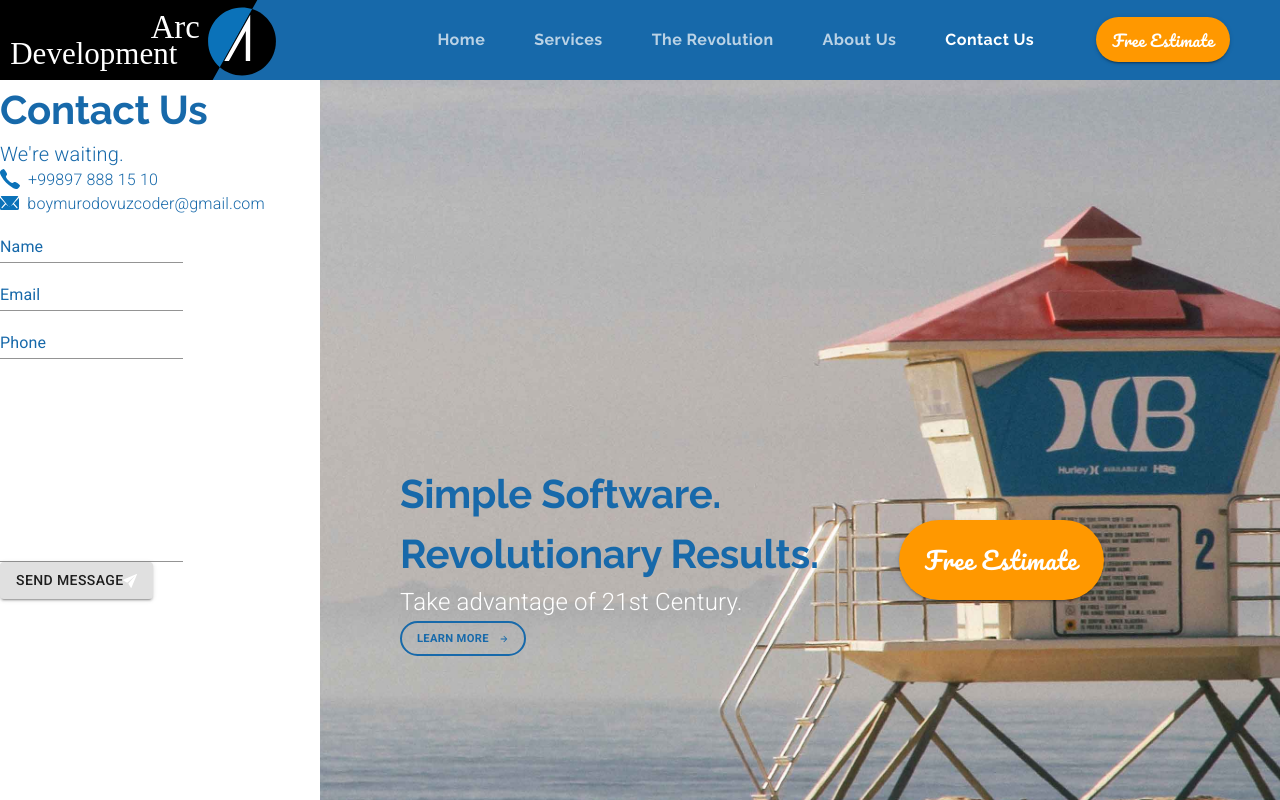
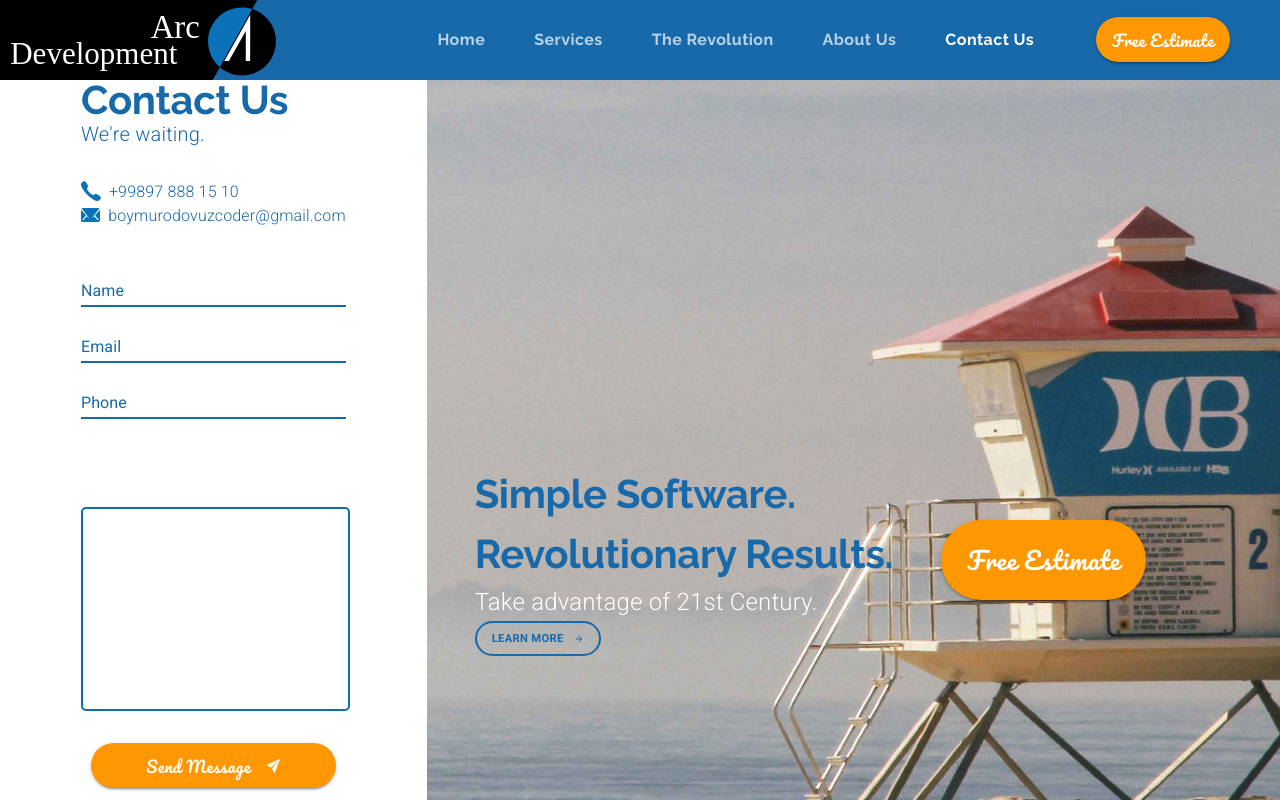
Before and after one commit to samandar-boymurodov/Arc-Development, a React (Create React App) app: page /contact in a window 1280 px wide. Shown: the top 800 px of the page. Built offline with nearby package versions, Linux system fonts and the light colour scheme.

Commit message:
UI of Contact page done

```diff
--- a/src/components/UI/Theme.js
+++ b/src/components/UI/Theme.js
@@ -72,6 +72,19 @@ export const Theme = createMuiTheme({
         color: "#1769aa",
       },
     },
-    MuiInput: {},
+    MuiInput: {
+      root: {
+        color: "#868686",
+        fontWeight: 300,
+      },
+      underline: {
+        "&::before": {
+          borderBottom: "2px solid #1769aa",
+        },
+        "&:hover:not($disabled):not($focused):not($error)::before": {
+          borderBottom: "2px solid #1769aa",
+        },
+      },
+    },
   },
 });
--- a/src/components/contact.js
+++ b/src/components/contact.js
@@ -9,6 +9,7 @@ import {
 import { makeStyles, useTheme } from "@material-ui/styles";
 
 import backImg from "../assets/background.jpg";
+import mobileBackImg from "../assets/mobileBackground.jpg";
 import phoneIcon from "../assets/phone.svg";
 import emailIcon from "../assets/email.svg";
 import sendIcon from "../assets/send.svg";
@@ -21,6 +22,9 @@ const useStyles = makeStyles((theme) => ({
     backgroundSize: "cover",
     height: "60rem",
     backgroundRepeat: "no-repeat",
+    [theme.breakpoints.down("md")]: {
+      backgroundImage: `url(${mobileBackImg})`,
+    },
   },
   estimate: {
     ...theme.typography.estimate,
@@ -33,7 +37,7 @@ const useStyles = makeStyles((theme) => ({
       backgroundColor: theme.palette.secondary.light,
     },
     marginRight: "5rem",
-    [theme.breakpoints.down("sm")]: {
+    [theme.breakpoints.down("md")]: {
       marginRight: 0,
     },
   },
@@ -43,11 +47,29 @@ const useStyles = makeStyles((theme) => ({
     height: 35,
   },
   callContainer: {
-    marginLeft: "5rem",
-    [theme.breakpoints.down("sm")]: {
+    marginLeft: "3rem",
+    [theme.breakpoints.down("md")]: {
       marginLeft: "1.5rem",
       marginRight: "1.5rem",
     },
+  },
+  textArea: {
+    border: "2px solid #1769aa",
+    borderRadius: 5,
+    marginTop: "5rem",
+  },
+  textAreaPadding: {
+    padding: 5,
+  },
+  sendButton: {
+    ...theme.typography.estimate,
+    backgroundColor: theme.palette.secondary.main,
+    "&:hover": {
+      backgroundColor: theme.palette.secondary.light,
+    },
+    borderRadius: 50,
+    width: 245,
+    height: 45,
   },
 }));
 
@@ -56,6 +78,7 @@ export const Contact = function () {
   const classes = useStyles();
 
   const matchesSM = useMediaQuery(theme.breakpoints.down("sm"));
+  const matchesMD = useMediaQuery(theme.breakpoints.down("md"));
 
   const [name, setName] = useState("");
   const [email, setEmail] = useState("");
@@ -64,15 +87,35 @@ export const Contact = function () {
 
   return (
     <Grid container>
-      <Grid item container direction="column" lg={3}>
+      <Grid
+        item
+        container
+        direction="column"
+        lg={4}
+        xl={3}
+        alignItems="center"
+        style={{
+          marginTop: matchesMD ? "5rem" : 0,
+          marginBottom: matchesMD ? "5rem" : 0,
+        }}
+      >
         {/*--- Form ---*/}
         <Grid item>
-          <Typography variant="h2" color="primary">
+          <Grid item>
+            <Typography
+              variant="h2"
+              color="primary"
+              align={matchesMD ? "center" : undefined}
+              style={{
+                lineHeight: 1,
+              }}
+            >
               Contact Us
             </Typography>
           </Grid>
           <Grid item>
             <Typography
+              align={matchesMD ? "center" : undefined}
               variant="body2"
               style={{ color: theme.palette.primary.main }}
             >
@@ -80,7 +123,13 @@ export const Contact = function () {
             </Typography>
           </Grid>
           <Grid item container direction="column">
-          <Grid item container>
+            <Grid
+              item
+              container
+              style={{
+                marginTop: "2rem",
+              }}
+            >
               <Grid item>
                 <img
                   src={phoneIcon}
@@ -100,7 +149,13 @@ export const Contact = function () {
                 </Typography>
               </Grid>
             </Grid>
-          <Grid item container>
+            <Grid
+              item
+              container
+              style={{
+                marginBottom: "2rem",
+              }}
+            >
               <Grid item>
                 <img
                   src={emailIcon}
@@ -123,18 +178,28 @@ export const Contact = function () {
             </Grid>
           </Grid>
           {/*--- Inputs & Button --- */}
-        <Grid item container>
+          <Grid item container style={{ maxWidth: "20rem" }} direction="column">
             <Grid item>
               <TextField
                 label="Name"
+                style={{
+                  marginBottom: "0.5rem",
+                }}
                 id="name"
+                autoComplete="off"
                 value={name}
+                fullWidth
                 onChange={(e) => setName(e.target.value)}
               />
             </Grid>
             <Grid item>
               <TextField
+                style={{
+                  marginBottom: "0.5rem",
+                }}
                 label="Email"
+                fullWidth
+                autoComplete="off"
                 id="email"
                 value={email}
                 onChange={(e) => setEmail(e.target.value)}
@@ -143,7 +208,12 @@ export const Contact = function () {
             <Grid item>
               <TextField
                 label="Phone"
+                style={{
+                  marginBottom: "0.5rem",
+                }}
+                autoComplete="off"
                 id="phone"
+                fullWidth
                 value={phone}
                 onChange={(e) => setPhone(e.target.value)}
               />
@@ -152,23 +222,45 @@ export const Contact = function () {
               <TextField
                 rows={10}
                 multiline
+                fullWidth
                 value={message}
+                className={classes.textArea}
+                InputProps={{
+                  disableUnderline: true,
+                  classes: {
+                    root: classes.textAreaPadding,
+                  },
+                }}
                 onChange={(e) => setMessage(e.target.value)}
               />
             </Grid>
-          <Grid item>
-            <Button variant="contained">
+            <Grid
+              item
+              container
+              justify="center"
+              style={{
+                marginTop: "2rem",
+              }}
+            >
+              <Button variant="contained" className={classes.sendButton}>
                 Send Message
-              <img src={sendIcon} alt="sendIcon" />
+                <img
+                  src={sendIcon}
+                  alt="sendIcon"
+                  style={{ marginLeft: "1rem" }}
+                />
               </Button>
+            </Grid>
           </Grid>
         </Grid>
       </Grid>
       <Grid
         item
         container
-        direction="row"
-        lg={9}
+        direction={matchesMD ? "column" : "row"}
+        justify={matchesMD ? "center" : undefined}
+        lg={8}
+        xl={9}
         className={classes.estimateBg}
         alignItems="center"
       >
@@ -176,7 +268,7 @@ export const Contact = function () {
         <Grid
           item
           style={{
-            textAlign: matchesSM ? "center" : undefined,
+            textAlign: matchesMD ? "center" : undefined,
           }}
           className={classes.callContainer}
         >
@@ -207,7 +299,7 @@ export const Contact = function () {
           <Button
             variant="contained"
             className={classes.estimate}
-            style={{ marginTop: matchesSM ? "2.5rem" : 0 }}
+            style={{ marginTop: matchesMD ? "2.5rem" : 0 }}
           >
             Free Estimate
           </Button>
```
Lines whose indentation alone changed are shown as unchanged.
